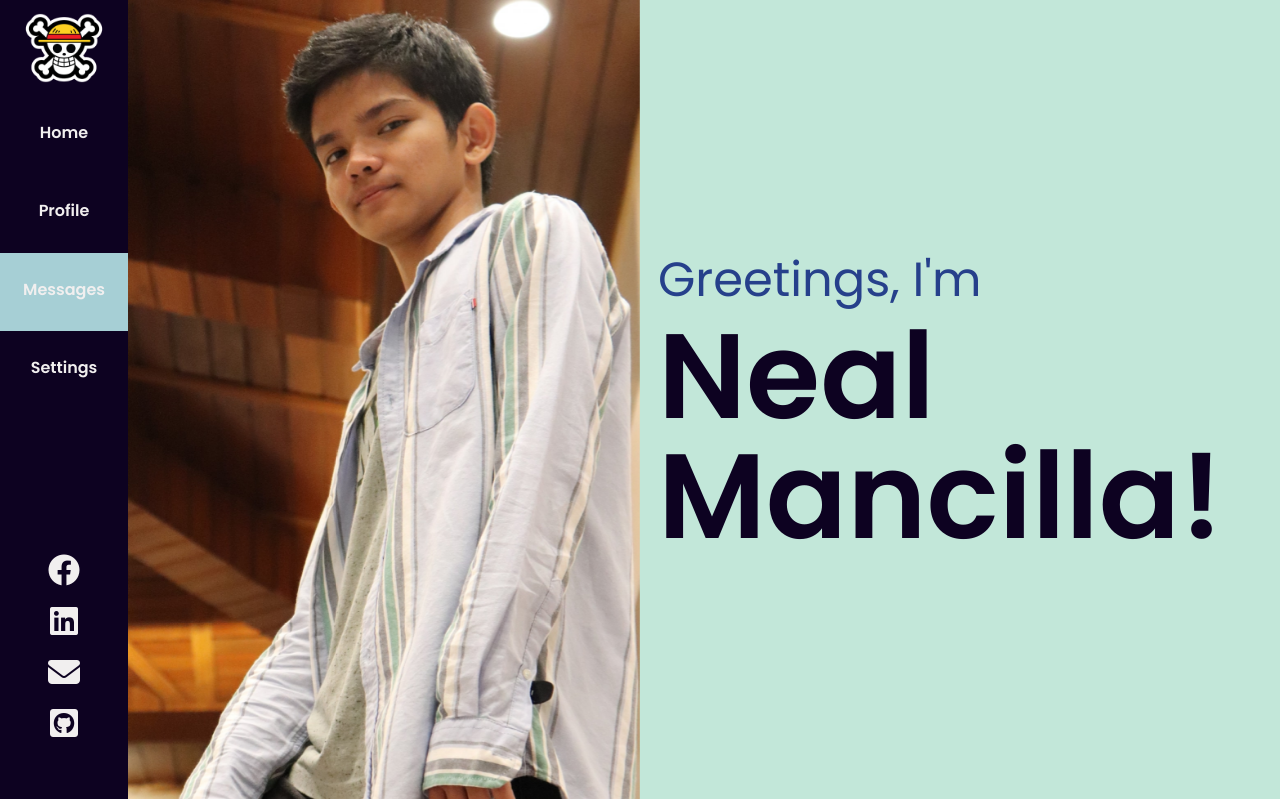
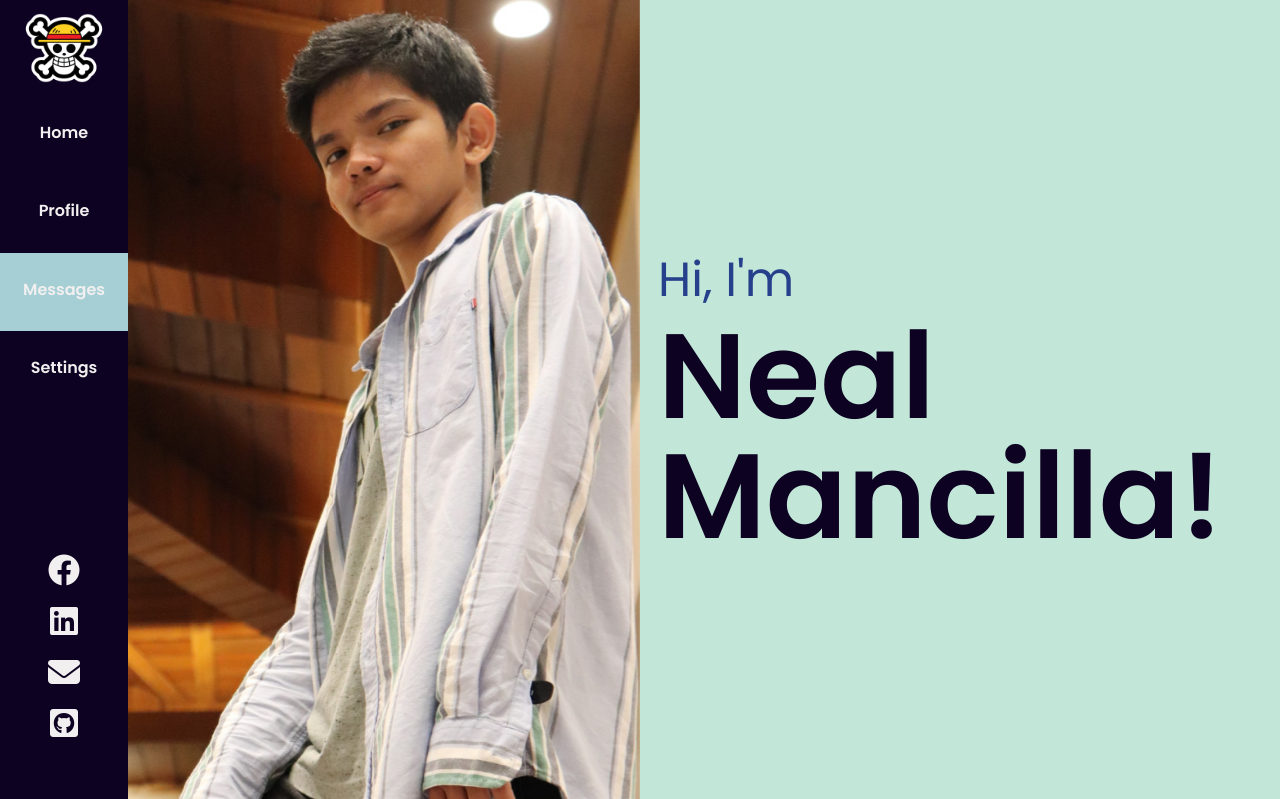
Before and after one commit to NealKneel/my-portfolio, a PHP site: page /home.php in a window 1280 px wide. Shown: the top 799 px of the page. Run offline with PHP 8.4, Linux system fonts and the light colour scheme.

Commit message:
Try Commit and Push

```diff
--- a/home.php
+++ b/home.php
@@ -18,7 +18,7 @@
         <img src="./images/my-image.2jpg.png" alt="My Image" id="fixed-image">
     </div>
     <div class="home-right">
-        <p class="text" id="home-txt-1">Greetings, I'm </p>
+        <p class="text" id="home-txt-1">Hi, I'm </p>
         <p class="text" id="home-txt-2">Neal Mancilla!</p>
     </div>
 </div>
```
